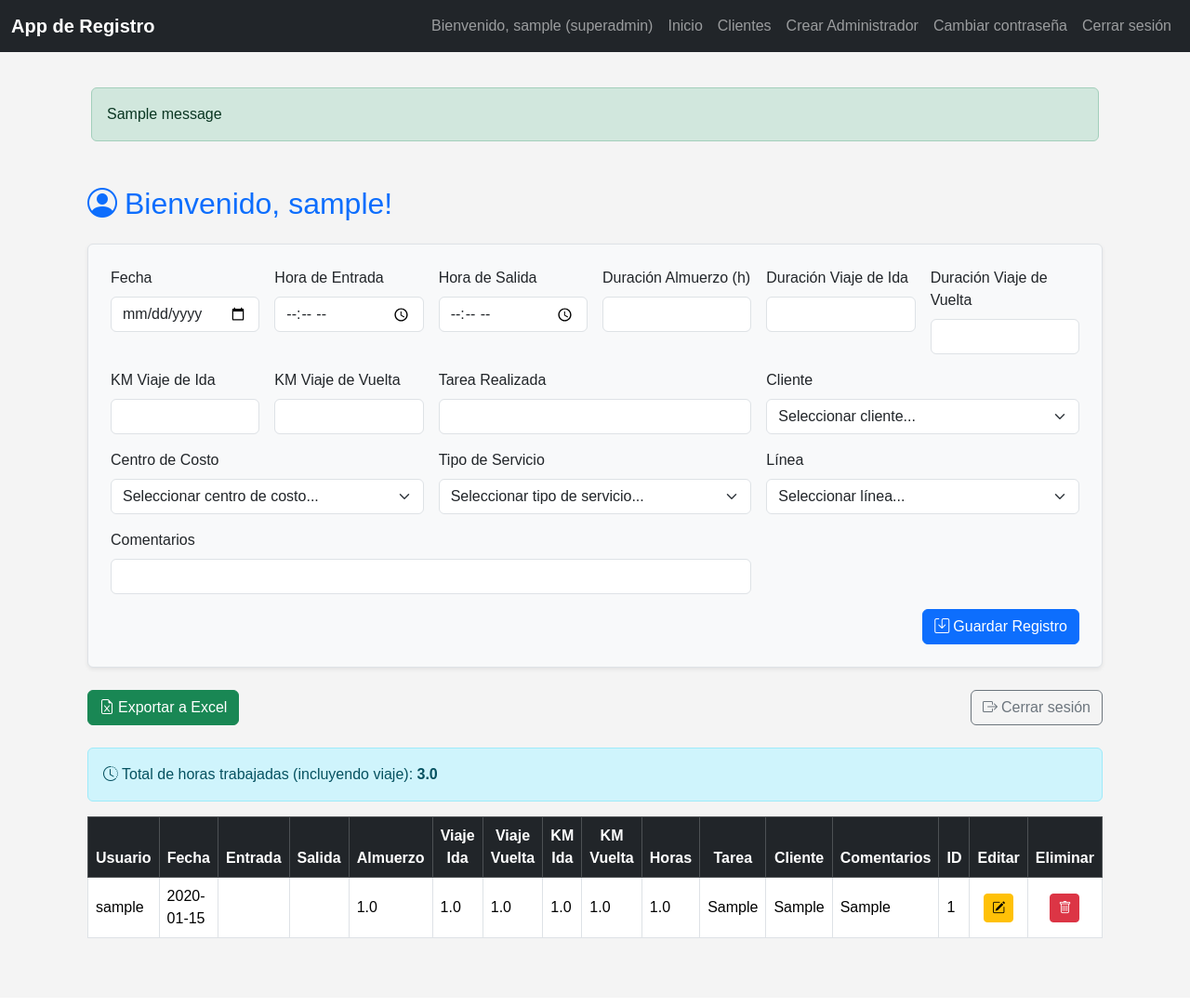
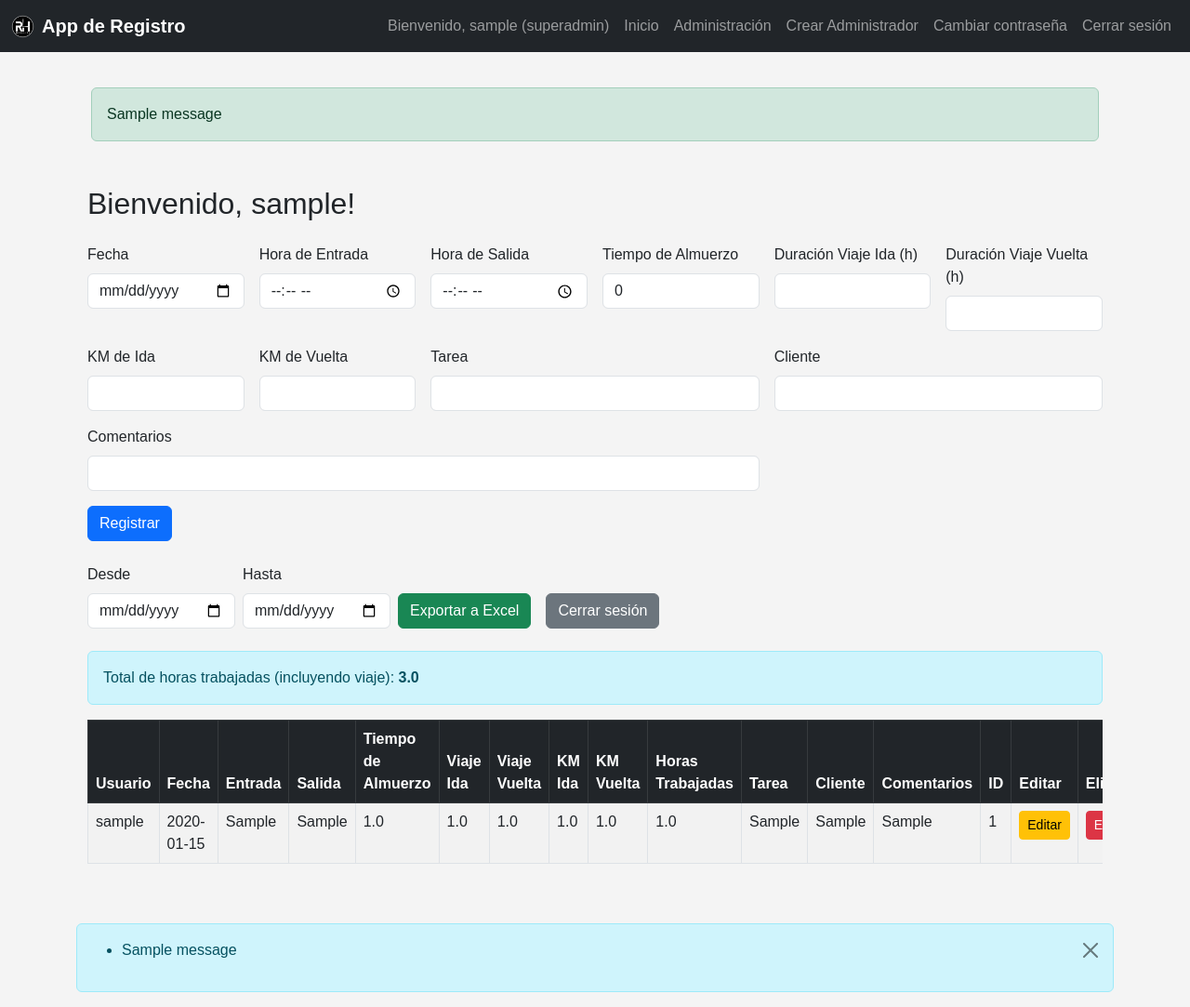
Before and after one commit to GUILLERMOWEB/App-Web-Registrar-Horas, a Flask app: page /dashboard in a window 1280 px wide. Shown: the whole page at 93% size. Before the commit the page ends 1009 px from the top, so only its background shows below. Run offline with Flask 3, Linux system fonts and the light colour scheme; the visitor is signed in with stand-in values (Sample User, id 1); tables that the repository leaves empty hold one stand-in row (values such as "Sample post"); one stand-in notice (Sample message) is shown.

Commit message:
E,pezamos de nuevo

```diff
--- a/app.py
+++ b/app.py
@@ -2,7 +2,7 @@ from flask import Flask, render_template, request, redirect, url_for, session, f
 from flask_sqlalchemy import SQLAlchemy
 from datetime import datetime, timedelta
 import os
-# Carga de variables de entorno desde .env
+# Carga de variables de entorno desde .envy listo
 from dotenv import load_dotenv
 load_dotenv()
 import pandas as pd
@@ -10,15 +10,6 @@ from io import BytesIO
 from openpyxl.utils import get_column_letter
 from openpyxl import load_workbook
 from flask_migrate import Migrate
-from flask_wtf import FlaskForm
-from wtforms import StringField
-from wtforms.validators import DataRequired
-from wtforms import StringField, SubmitField
-from flask_login import login_required, current_user
-from functools import wraps
-
-# Importar db de forma tardía para evitar importación circular
-from models import db, RegistroHoras, ClienteModel
 
 
 def convertir_hora_a_decimal(hora_str):
@@ -39,14 +30,6 @@ app.jinja_env.cache = {}
 app.config['SQLALCHEMY_DATABASE_URI'] = os.environ.get("DATABASE_URL")
 app.config['SQLALCHEMY_TRACK_MODIFICATIONS'] = False
 db = SQLAlchemy(app)
-
-# Ejecutar migraciones automáticamente al arrancar
-@app.before_first_request
-def activate_migrations():
-    try:
-        upgrade()
-    except Exception as e:
-        print(f"Error al aplicar migraciones: {e}")
 # Inicializar Flask-Migrate
 migrate = Migrate(app, db)
 
@@ -65,8 +48,8 @@ class Registro(db.Model):
     id = db.Column(db.Integer, primary_key=True)
     user_id = db.Column(db.Integer, db.ForeignKey('users.id'))
     fecha = db.Column(db.String(50))
-    hora_entrada = db.Column('hora_entrada', db.Time, nullable=False)
-    hora_salida = db.Column('hora_salida', db.Time, nullable=False)
+    entrada = db.Column(db.String(50))
+    salida = db.Column(db.String(50))
     almuerzo = db.Column(db.Float)
     viaje_ida = db.Column(db.Float, default=0)
     viaje_vuelta = db.Column(db.Float, default=0)
@@ -110,8 +93,6 @@ def login():
             flash('Usuario o contraseña incorrectos', category='danger')
     return render_template('login.html')
 
-from datetime import datetime, timedelta
-
 @app.route('/dashboard', methods=['GET', 'POST'])
 def dashboard():
     if 'user_id' not in session:
@@ -123,8 +104,8 @@ def dashboard():
         salida = request.form['salida']
 
         try:
-            almuerzo_horas = int(request.form.get('almuerzo_horas') or 0)
-            almuerzo_minutos = int(request.form.get('almuerzo_minutos') or 0)
+            almuerzo_horas = int(request.form.get('almuerzo_horas', 0))
+            almuerzo_minutos = int(request.form.get('almuerzo_minutos', 0))
         except ValueError:
             flash("El tiempo de almuerzo debe ser un número válido", "danger")
             return redirect(url_for('dashboard'))
@@ -132,10 +113,10 @@ def dashboard():
         almuerzo = timedelta(hours=almuerzo_horas, minutes=almuerzo_minutos)
 
         try:
-            viaje_ida = float(request.form.get('viaje_ida') or 0)
-            viaje_vuelta = float(request.form.get('viaje_vuelta') or 0)
-            km_ida = float(request.form.get('km_ida') or 0)
-            km_vuelta = float(request.form.get('km_vuelta') or 0)
+            viaje_ida = float(request.form.get('viaje_ida', 0) or 0)
+            viaje_vuelta = float(request.form.get('viaje_vuelta', 0) or 0)
+            km_ida = float(request.form.get('km_ida', 0) or 0)
+            km_vuelta = float(request.form.get('km_vuelta', 0) or 0)
         except ValueError:
             flash("Las horas de viaje y kilómetros deben ser números válidos.", "danger")
             return redirect(url_for('dashboard'))
@@ -161,8 +142,8 @@ def dashboard():
         nuevo_registro = Registro(
             user_id=session['user_id'],
             fecha=fecha,
-            hora_entrada=t_entrada.time(),
-            hora_salida=t_salida.time(),
+            entrada=entrada,
+            salida=salida,
             almuerzo=round(almuerzo.total_seconds() / 3600, 2),
             horas=round(horas_trabajadas, 2),
             viaje_ida=viaje_ida,
@@ -205,7 +186,6 @@ def dashboard():
         total_horas=round(total_horas, 2),
         total_km=round(total_km, 2)
     )
-
 
 
 
@@ -298,6 +278,10 @@ def exportar_excel():
         as_attachment=True,
         download_name=f"registros_{session['username']}.xlsx"
     )
+
+
+
+
 
 @app.route('/editar_registro/<int:id>', methods=['GET', 'POST'])
 def editar_registro(id):
@@ -535,122 +519,6 @@ def eliminar_usuario(id):
     flash('Usuario eliminado correctamente', 'danger')
     return redirect(url_for('lista_usuarios'))  # Cambio aquí
 
-# ─── CRUD Clientes (solo superadmin) ───────────────────────────
-
-@app.route('/ver_cliente', methods=['GET', 'POST'])
-def ver_cliente():
-    clientes = Cliente.query.all()  # Obtener todos los clientes
-
-    if request.method == 'POST':
-        cliente_id = request.form['cliente']  # Obtener el ID del cliente seleccionado
-
-        if not cliente_id:
-            flash('Debe seleccionar un cliente.', 'danger')
-            return redirect(url_for('ver_cliente'))
-
-        cliente = Cliente.query.get(cliente_id)  # Obtener el cliente por su ID
-
-        if cliente:
-            return render_template('detalle_cliente.html', cliente=cliente)  # Muestra los detalles del cliente
-        else:
-            flash('Cliente no encontrado.', 'danger')
-            return redirect(url_for('ver_cliente'))  # Redirige de vuelta si no se encuentra el cliente
-
-    return render_template('ver_cliente.html', clientes=clientes)
-
-
-
-@app.route('/agregar_cliente', methods=['GET', 'POST'])
-@login_required
-def agregar_cliente():
-    # Solo el superadmin puede agregar clientes
-    if current_user.role != 'superadmin':
-        flash('Acceso denegado: solo el superadministrador puede agregar clientes.', 'danger')
-        return redirect(url_for('dashboard'))
-
-    if request.method == 'POST':
-        nombre = request.form['nombre']
-        direccion = request.form['direccion']
-        telefono = request.form.get('telefono')
-
-        # Validación de datos antes de guardarlos
-        if not nombre or not direccion:
-            flash('El nombre y la dirección son campos obligatorios.', 'danger')
-            return redirect(url_for('agregar_cliente'))
-
-        # Crear un nuevo cliente
-        nuevo_cliente = Cliente(nombre=nombre, direccion=direccion, telefono=telefono)
-
-        try:
-            db.session.add(nuevo_cliente)
-            db.session.commit()
-            flash('Cliente agregado exitosamente.', 'success')
-            return redirect(url_for('dashboard'))  # Redirige al dashboard superadmin
-        except Exception as e:
-            db.session.rollback()
-            flash(f'Error al agregar el cliente: {e}', 'danger')
-
-    # Obtener todos los clientes para mostrarlos en el formulario
-    clientes = Cliente.query.all()
-
-    return render_template('agregar_cliente.html')
-
-@app.route('/editar_cliente/<int:cliente_id>', methods=['GET', 'POST'])
-@login_required
-def editar_cliente(cliente_id):
-    # Verificación de rol
-    if session.get('role') != 'superadmin':
-        flash("Acceso denegado: solo el superadministrador puede editar clientes.", "danger")
-        return redirect(url_for('dashboard'))
-
-    cliente = ClienteModel.query.get_or_404(cliente_id)
-
-    if request.method == 'POST':
-        nuevo_nombre = request.form.get('nombre', '').strip()
-        nueva_direccion = request.form.get('direccion', '').strip()
-        nuevo_telefono = request.form.get('telefono', '').strip()
-
-        # Validaciones básicas
-        if not nuevo_nombre:
-            flash("El nombre no puede estar vacío.", "danger")
-        elif ClienteModel.query.filter(
-            ClienteModel.nombre == nuevo_nombre,
-            ClienteModel.id != cliente_id
-        ).first():
-            flash("Ya existe otro cliente con ese nombre.", "warning")
-        else:
-            cliente.nombre = nuevo_nombre
-            cliente.direccion = nueva_direccion
-            cliente.telefono = nuevo_telefono
-
-            try:
-                db.session.commit()
-                flash("Cliente actualizado con éxito.", "success")
-                return redirect(url_for('ver_cliente'))
-            except Exception as e:
-                db.session.rollback()
-                flash(f"Error al actualizar el cliente: {e}", "danger")
-
-    return render_template('editar_cliente.html', cliente=cliente)
-
-@app.route('/borrar_cliente/<int:cliente_id>', methods=['POST'])
-@login_required
-def borrar_cliente(cliente_id):
-    # Solo permite si el usuario es superadmin
-    if session.get('role') != 'superadmin':
-        flash("Acceso denegado: solo el superadministrador puede eliminar clientes.", "danger")
-        return redirect(url_for('dashboard'))
-
-    try:
-        cliente = ClienteModel.query.get_or_404(cliente_id)
-        db.session.delete(cliente)
-        db.session.commit()
-        flash("Cliente eliminado correctamente.", "success")
-    except Exception as e:
-        db.session.rollback()
-        flash(f"Error al eliminar el cliente: {e}", "danger")
-
-    return redirect(url_for('ver_cliente'))
 
 if __name__ == '__main__':
     port = int(os.environ.get("PORT", 5000))
--- a/requirements.txt
+++ b/requirements.txt
@@ -27,5 +27,3 @@ SQLAlchemy==2.0.40
 typing_extensions==4.13.2
 tzdata==2025.2
 Werkzeug==3.1.3
-flask-wtf
-Flask-Login
--- a/templates/base.html
+++ b/templates/base.html
@@ -5,10 +5,6 @@
     <title>{% block title %}App de Registro{% endblock %}</title>
     <meta name="viewport" content="width=device-width, initial-scale=1">
     <link href="https://cdn.jsdelivr.net/npm/bootstrap@5.3.0/dist/css/bootstrap.min.css" rel="stylesheet">
-    <!-- En tu base.html en el <head> -->
-    <link href="https://cdn.jsdelivr.net/npm/bootstrap@5.3.3/dist/css/bootstrap.min.css" rel="stylesheet">
-    <link href="https://cdn.jsdelivr.net/npm/bootstrap-icons@1.10.5/font/bootstrap-icons.css" rel="stylesheet">
-
     <style>
         body {
             font-family: Arial, sans-serif;
@@ -44,44 +40,54 @@
 <body>
     <nav class="navbar navbar-expand-lg navbar-dark bg-dark fixed-top">
         <div class="container-fluid">
-            <a class="navbar-brand" href="{{ url_for('dashboard') }}">App de Registro</a>
+          <a class="navbar-brand d-flex align-items-center gap-2" href="{{ url_for('dashboard') }}">
+            <img src="{{ url_for('static', filename='/LOGO RH MOBILITY.png') }}" alt="Logo" style="height: 25px; width: auto;">
+            App de Registro
+          </a>
+
           <button class="navbar-toggler" type="button" data-bs-toggle="collapse" data-bs-target="#navbarNav">
             <span class="navbar-toggler-icon"></span>
           </button>
-            <div class="collapse navbar-collapse" id="navbarNav">
-                <ul class="navbar-nav ms-auto">
+
+          <div class="collapse navbar-collapse justify-content-end" id="navbarNav">
+            <ul class="navbar-nav align-items-center">
               {% if session['username'] %}
                 <li class="nav-item">
-                            <span class="nav-link">Bienvenido, {{ session['username'] }} ({{ session['role'] }})</span>
+                  <span class="nav-link px-2">Bienvenido, {{ session['username'] }} ({{ session['role'] }})</span>
                 </li>
                 <li class="nav-item">
-                            <a class="nav-link" href="{{ url_for('dashboard') }}">Inicio</a>
+                  <a class="nav-link px-2" href="{{ url_for('dashboard') }}">Inicio</a>
                 </li>
-                        {% if session.get('role') == 'superadmin' %}
+                {% if session['role'] == 'superadmin' %}
                   <li class="nav-item">
-                            <a class="nav-link" href="{{ url_for('ver_cliente') }}">Clientes</a>
+                    <a class="nav-link px-2" href="{{ url_for('admin') }}">Administración</a>
                   </li>
                   <li class="nav-item">
-                            <a class="nav-link" href="{{ url_for('crear_admin') }}">Crear Administrador</a>
+                    <a class="nav-link px-2" href="{{ url_for('crear_admin') }}">Crear Administrador</a>
                   </li>
-
                 {% elif session['role'] == 'admin' %}
                   <li class="nav-item">
-                            <a class="nav-link" href="{{ url_for('admin') }}">Administración</a>
+                    <a class="nav-link px-2" href="{{ url_for('admin') }}">Administración</a>
                   </li>
                 {% endif %}
                 <li class="nav-item">
-                            <a class="nav-link" href="{{ url_for('cambiar_password') }}">Cambiar contraseña</a>
+                  <a class="nav-link px-2" href="{{ url_for('cambiar_password') }}">Cambiar contraseña</a>
                 </li>
+              <!--
+                <li class="nav-item">
+                    <a class="nav-link px-2" href="{{ url_for('exportar_excel') }}">Exportar Excel</a>
+                </li>
+                -->
 
                 <li class="nav-item">
-                            <a class="nav-link" href="{{ url_for('logout') }}">Cerrar sesión</a>
+                  <a class="nav-link px-2" href="{{ url_for('logout') }}">Cerrar sesión</a>
                 </li>
               {% endif %}
             </ul>
           </div>
         </div>
       </nav>
+
 
     <div class="container mt-4">
         {% with messages = get_flashed_messages(with_categories=True) %}
@@ -95,6 +101,19 @@
         {% endwith %}
 
         {% block content %}{% endblock %}
+
+        {% with messages = get_flashed_messages() %}
+            {% if messages %}
+                <div class="alert alert-info alert-dismissible fade show" role="alert">
+                    <ul>
+                        {% for message in messages %}
+                            <li>{{ message }}</li>
+                        {% endfor %}
+                    </ul>
+                    <button type="button" class="btn-close" data-bs-dismiss="alert" aria-label="Close"></button>
+                </div>
+            {% endif %}
+        {% endwith %}
     </div>
 
     <script src="https://cdn.jsdelivr.net/npm/bootstrap@5.3.0/dist/js/bootstrap.bundle.min.js"></script>
--- a/templates/dashboard.html
+++ b/templates/dashboard.html
@@ -2,127 +2,100 @@
 
 {% block content %}
 <div class="container mt-5">
-  <h2 class="mb-4 text-primary"><i class="bi bi-person-circle me-2"></i>Bienvenido, {{ session['username'] }}!</h2>
+  <h2 class="mb-4">Bienvenido, {{ session['username'] }}!</h2>
 
-  <form method="POST" action="/dashboard" class="mb-4 p-4 border rounded shadow-sm bg-light">
-    <div class="row g-3">
+  <!-- Formulario para ingresar un nuevo registro -->
+  <form method="POST" action="/dashboard" class="row g-3 mb-4">
     <div class="col-md-2">
       <label for="fecha" class="form-label">Fecha</label>
-        <input type="date" name="fecha" class="form-control">
+      <input type="date" name="fecha" class="form-control" required>
     </div>
     <div class="col-md-2">
-        <label class="form-label">Hora de Entrada</label>
-        <input type="time" name="entrada" class="form-control" value="{{ form_data['entrada'] if form_data and 'entrada' in form_data else '' }}">
+      <label for="entrada" class="form-label">Hora de Entrada</label>
+      <input type="time" name="entrada" class="form-control" required>
     </div>
     <div class="col-md-2">
-        <label class="form-label">Hora de Salida</label>
-        <input type="time" name="salida" class="form-control" value="{{ form_data['salida'] if form_data and 'salida' in form_data else (registro.salida if registro else '') }}">
+      <label for="salida" class="form-label">Hora de Salida</label>
+      <input type="time" name="salida" class="form-control" required>
     </div>
     <div class="col-md-2">
-        <label class="form-label">Duración Almuerzo (h)</label>
-        <input type="number" step="0.5" min="0" name="almuerzo_horas" class="form-control" value="{{ form_data['almuerzo_horas'] if form_data and 'almuerzo_horas' in form_data else (registro.almuerzo if registro else '') }}">
-      </div>
-
-      <!-- NUEVOS CAMPOS DE VIAJE Y KM -->
-      <div class="col-md-2">
-        <label class="form-label">Duración Viaje de Ida</label>
-        <input type="number" step="0.01" name="viaje_ida" class="form-control" value="{{ form_data['viaje_ida'] if form_data and 'viaje_ida' in form_data else (registro.viaje_ida if registro else '') }}">
+      <label for="almuerzo_horas" class="form-label">Tiempo de Almuerzo</label>
+      <input type="number" step="0.1" name="almuerzo_horas" class="form-control" value="0" min="0" required>
     </div>
     <div class="col-md-2">
-        <label class="form-label">Duración Viaje de Vuelta</label>
-        <input type="number" step="0.01" name="viaje_vuelta" class="form-control" value="{{ form_data['viaje_vuelta'] if form_data and 'viaje_vuelta' in form_data else (registro.viaje_vuelta if registro else '') }}">
+      <label for="viaje_ida" class="form-label">Duración Viaje Ida (h)</label>
+      <input type="number" step="0.01" name="viaje_ida" class="form-control">
     </div>
     <div class="col-md-2">
-        <label class="form-label">KM Viaje de Ida</label>
-        <input type="number" step="0.1" name="km_ida" class="form-control" value="{{ form_data['km_ida'] if form_data and 'km_ida' in form_data else (registro.km_ida if registro else '') }}">
+      <label for="viaje_vuelta" class="form-label">Duración Viaje Vuelta (h)</label>
+      <input type="number" step="0.01" name="viaje_vuelta" class="form-control">
     </div>
     <div class="col-md-2">
-        <label class="form-label">KM Viaje de Vuelta</label>
-        <input type="number" step="0.1" name="km_vuelta" class="form-control" value="{{ form_data['km_vuelta'] if form_data and 'km_vuelta' in form_data else (registro.km_vuelta if registro else '') }}">
+      <label for="km_ida" class="form-label">KM de Ida</label>
+      <input type="number" step="0.1" name="km_ida" class="form-control">
     </div>
-
-      <div class="col-md-4">
-        <label class="form-label">Tarea Realizada</label>
-        <input type="text" name="tarea" class="form-control" value="{{ form_data['tarea'] if form_data and 'tarea' in form_data else (registro.tarea if registro else '') }}">
+    <div class="col-md-2">
+      <label for="km_vuelta" class="form-label">KM de Vuelta</label>
+      <input type="number" step="0.1" name="km_vuelta" class="form-control">
     </div>
     <div class="col-md-4">
-        <label class="form-label">Cliente</label>
-        <select name="cliente" class="form-select">
-          <option value="">Seleccionar cliente...</option>
-          {% for c in clientes %}
-            <option value="{{ c.nombre }}">{{ c.nombre }}</option>
-          {% endfor %}
-        </select>
+      <label for="tarea" class="form-label">Tarea</label>
+      <input type="text" name="tarea" class="form-control">
     </div>
     <div class="col-md-4">
-        <label class="form-label">Centro de Costo</label>
-        <select name="centro_costo" class="form-select">
-          <option value="">Seleccionar centro de costo...</option>
-          {% for c in centros_costo %}
-            <option value="{{ c.id }}" {% if c.id == registro.centro_costo_id %} selected {% endif %}>{{ c.nombre }}</option>
-          {% endfor %}
-        </select>
-      </div>
-      <div class="col-md-4">
-        <label class="form-label">Tipo de Servicio</label>
-        <select name="tipo_servicio" class="form-select">
-          <option value="">Seleccionar tipo de servicio...</option>
-          {% for t in tipos_servicio %}
-            <option value="{{ t.id }}" {% if t.id == registro.tipo_servicio_id %} selected {% endif %}>{{ t.nombre }}</option>
-          {% endfor %}
-        </select>
-      </div>
-      <div class="col-md-4">
-        <label class="form-label">Línea</label>
-        <select name="linea" class="form-select">
-          <option value="">Seleccionar línea...</option>
-          {% for l in lineas %}
-            <option value="{{ l.id }}" {% if l.id == registro.linea_id %} selected {% endif %}>{{ l.nombre }}</option>
-          {% endfor %}
-        </select>
+      <label for="cliente" class="form-label">Cliente</label>
+      <input type="text" name="cliente" class="form-control">
     </div>
     <div class="col-md-8">
-        <label class="form-label">Comentarios</label>
-        <input type="text" name="comentarios" class="form-control" value="{{ form_data['comentarios'] if form_data and 'comentarios' in form_data else (registro.comentarios if registro else '') }}">
+      <label for="comentarios" class="form-label">Comentarios</label>
+      <input type="text" name="comentarios" class="form-control">
     </div>
-      <div class="col-12 text-end">
-        <button type="submit" class="btn btn-primary">
-          <i class="bi bi-save me-1"></i>Guardar Registro
-        </button>
+    <div class="col-12">
+      <button type="submit" class="btn btn-primary">Registrar</button>
+    </div>
+  </form>
+
+  <!-- Botones para exportar y cerrar sesión -->
+<div class="mb-4 d-flex align-items-end gap-3">
+    <form method="GET" action="/exportar_excel">
+      <div class="row g-2 align-items-end">
+        <div class="col-auto">
+          <label for="fecha_desde" class="form-label">Desde</label>
+          <input type="date" class="form-control" name="fecha_desde" required>
+        </div>
+        <div class="col-auto">
+          <label for="fecha_hasta" class="form-label">Hasta</label>
+          <input type="date" class="form-control" name="fecha_hasta" required>
+        </div>
+        <div class="col-auto">
+          <button type="submit" class="btn btn-success">Exportar a Excel</button>
         </div>
       </div>
     </form>
-
-  <!-- Botones de exportación y logout -->
-  <div class="d-flex justify-content-between mb-4">
-    <a href="/exportar_excel" class="btn btn-success">
-      <i class="bi bi-file-earmark-excel me-1"></i>Exportar a Excel
-    </a>
-    <a href="/logout" class="btn btn-outline-secondary">
-      <i class="bi bi-box-arrow-right me-1"></i>Cerrar sesión
-    </a>
+    <a href="/logout" class="btn btn-secondary">Cerrar sesión</a>
   </div>
 
-  <!-- Total de horas -->
+
+  <!-- Información del total de horas trabajadas -->
   <div class="alert alert-info">
-    <i class="bi bi-clock-history me-1"></i>Total de horas trabajadas (incluyendo viaje): <strong>{{ total_horas }}</strong>
+    Total de horas trabajadas (incluyendo viaje): <strong>{{ total_horas }}</strong>
   </div>
 
-  <!-- Tabla -->
+  <!-- Tabla de registros -->
   <div class="table-responsive mb-5">
-    <table class="table table-hover table-bordered align-middle">
-      <thead class="table-dark text-center">
+    <table class="table table-striped table-bordered">
+      <thead class="table-dark">
         <tr>
           <th>Usuario</th>
           <th>Fecha</th>
           <th>Entrada</th>
           <th>Salida</th>
-          <th>Almuerzo</th>
+          <th>Tiempo de Almuerzo</th>
           <th>Viaje Ida</th>
           <th>Viaje Vuelta</th>
           <th>KM Ida</th>
           <th>KM Vuelta</th>
-          <th>Horas</th>
+          <th>Horas Trabajadas</th>
           <th>Tarea</th>
           <th>Cliente</th>
           <th>Comentarios</th>
@@ -148,17 +121,13 @@
           <td>{{ registro.cliente }}</td>
           <td>{{ registro.comentarios }}</td>
           <td>{{ registro.id }}</td>
-          <td class="text-center">
-            <a href="{{ url_for('editar_registro', id=registro.id) }}" class="btn btn-warning btn-sm" title="Editar">
-              <i class="bi bi-pencil-square"></i>
-            </a>
+          <td>
+            <a href="{{ url_for('editar_registro', id=registro.id) }}" class="btn btn-warning btn-sm">Editar</a>
           </td>
-          <td class="text-center">
+          <td>
             <form method="POST" action="{{ url_for('borrar_registro', id=registro.id) }}" onsubmit="return confirm('¿Estás seguro de que querés eliminar este registro?');">
               <input type="hidden" name="registro_id" value="{{ registro.id }}">
-              <button type="submit" class="btn btn-danger btn-sm" title="Eliminar">
-                <i class="bi bi-trash"></i>
-              </button>
+              <button type="submit" class="btn btn-danger btn-sm">Eliminar</button>
             </form>
           </td>
         </tr>
```
Lines whose indentation alone changed are shown as unchanged.
